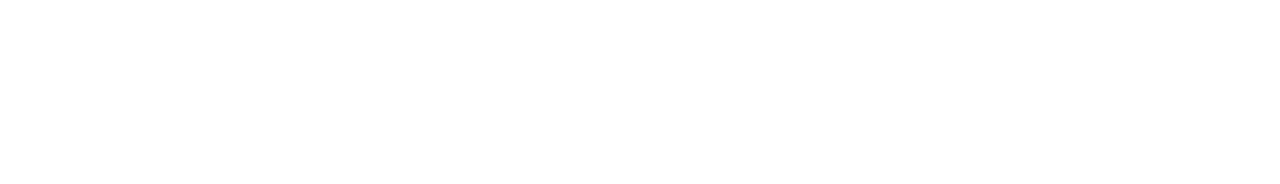
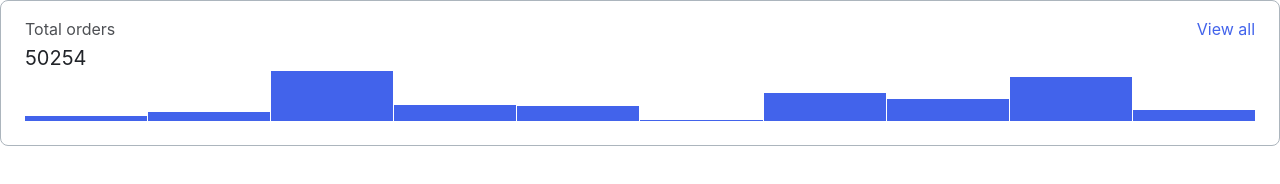
Before and after one commit to js-tasks-ru/htmlcss-20211021_polina36, a website: page 04-lection2/01-histogram/index.html in a window 1280 px wide. Drawn offline with Linux system fonts and the light colour scheme.

Commit message:
add histogram solution

```diff
--- a/04-lection2/01-histogram/histogram.css
+++ b/04-lection2/01-histogram/histogram.css
@@ -0,0 +1,52 @@
+.histogram {
+    padding: 16px 24px 24px 24px;
+    border: 1px solid var(--grey-3);
+    border-radius: 8px;
+    background-color: var(--white);
+}
+
+.histogram__top-row {
+    display: flex;
+    justify-content: space-between;
+    margin-bottom: 4px;
+}
+
+.histogram__title {
+    font: 400 16px/24px "Inter";
+    color: var(--black);
+    opacity: 80%;
+}
+
+.histogram__link {
+    font: 400 16px/24px "Inter";
+    color: #4263EB;
+    text-decoration: none;
+}
+
+.histogram__link:hover {
+    text-decoration: underline;
+}
+
+.histogram__number {
+    font: 400 20px/26px "Inter";
+    color: var(--black);
+}
+
+.histogram__bars-container {
+    width: 100%;
+    height: 50px;
+    display: flex;
+    align-items: flex-end;
+    justify-content: space-between;
+}
+
+.histogram__bar {
+    flex-grow: 1;
+    width: 5px;
+    margin-right: 1px;
+    background-color: #4263EB;
+}
+
+.histogram__bar:last-child {
+    margin-right: 0;
+}
--- a/04-lection2/01-histogram/index.html
+++ b/04-lection2/01-histogram/index.html
@@ -6,6 +6,24 @@
         <link rel="stylesheet" href="./histogram.css">
     </head>
     <body>
-
+        <div class="histogram">
+            <div class="histogram__top-row">
+                <span class="histogram__title">Total orders</span>
+                <a href="" class="histogram__link">View all</a>
+            </div>
+            <span class="histogram__number">50254</span>
+            <div class="histogram__bars-container">
+                <div class="histogram__bar" style="height:10%"></div>
+                <div class="histogram__bar" style="height:18%"></div>
+                <div class="histogram__bar" style="height:100%"></div>
+                <div class="histogram__bar" style="height:33%"></div>
+                <div class="histogram__bar" style="height:30%"></div>
+                <div class="histogram__bar" style="height:3%"></div>
+                <div class="histogram__bar" style="height:56%"></div>
+                <div class="histogram__bar" style="height:44%"></div>
+                <div class="histogram__bar" style="height:89%"></div>
+                <div class="histogram__bar" style="height:23%"></div>
+            </div>
+        </div>
     </body>
 </html>
```
